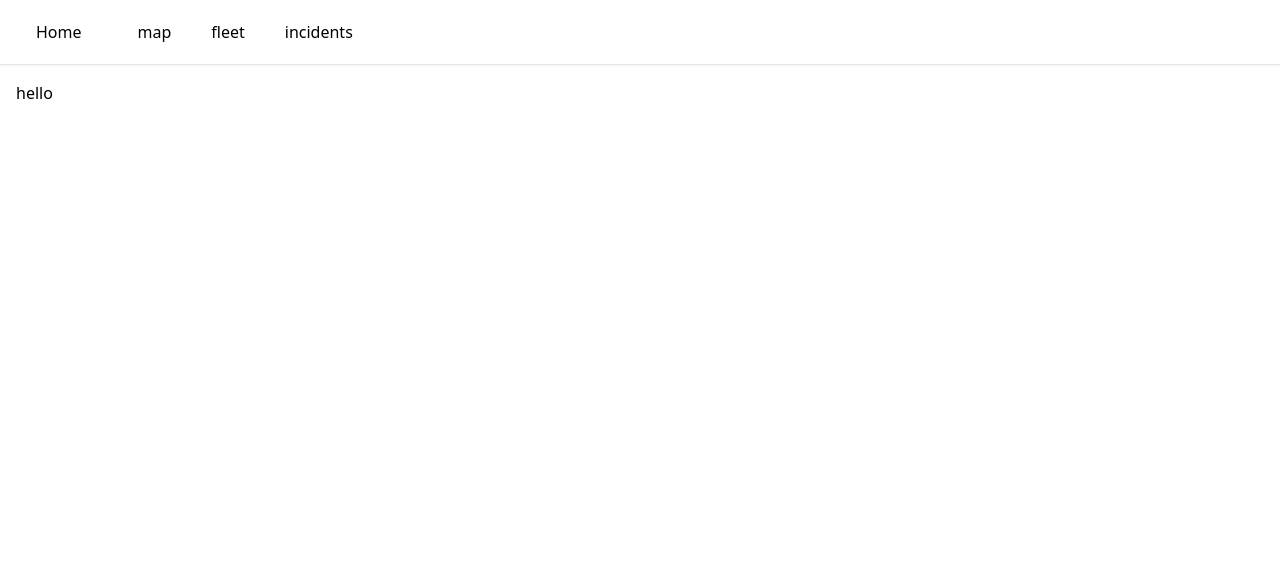
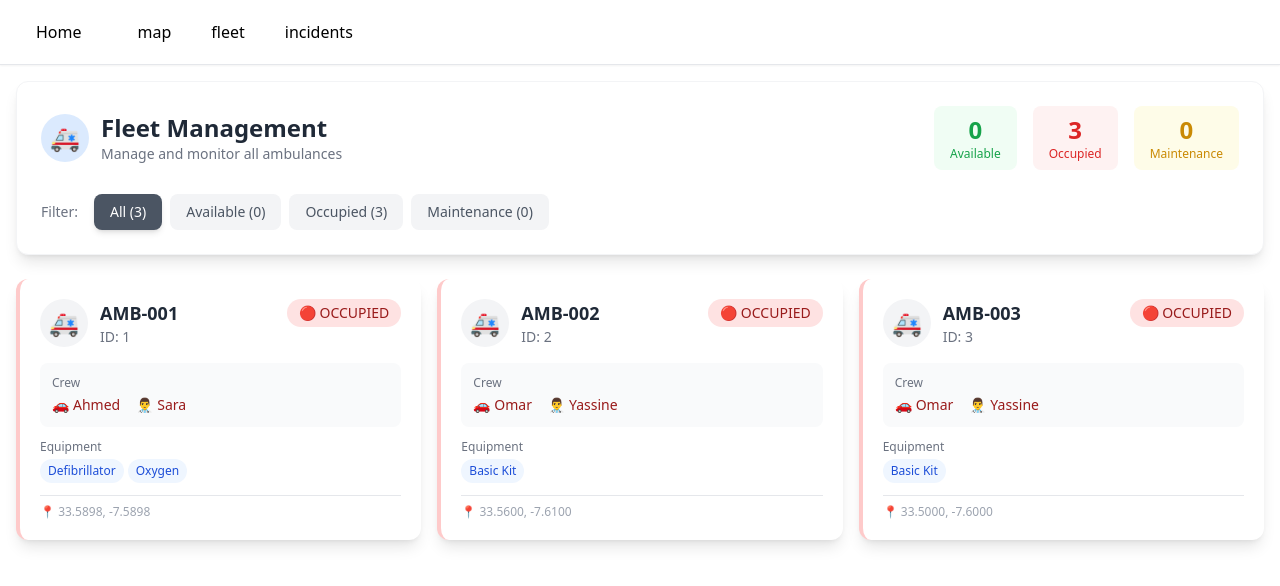
Before and after one commit to Smailnajim/ResQ, a React (Vite) app: page /fleet in a window 1280 px wide. Before the commit this address led to /. Shown: the top 586 px of the page. Built offline with nearby package versions, Linux system fonts and the light colour scheme; data requests are answered from the project's data file.

Commit message:
create a Fleet page to display and filter ambulances by status

```diff
--- a/src/App.tsx
+++ b/src/App.tsx
@@ -3,6 +3,7 @@ import Index from "./components/4_layouts";
 import CalendarDemo from "./components/3_Modules/Test";
 import Map from "./pages/map";
 import Incidents from "./pages/incidents";
+import Fleet from "./pages/fleet";
 
 
 function App() {
@@ -13,6 +14,7 @@ function App() {
           <Route index element={<CalendarDemo />} />
           <Route path="map" element={<Map />} />
           <Route path="incidents" element={<Incidents />} />
+          <Route path="fleet" element={<Fleet />} />
           <Route path="*" element={<Navigate to="/" />} />
         </Route>
       </Routes>
--- /dev/null
+++ b/src/pages/fleet.tsx
@@ -0,0 +1,201 @@
+import { useEffect, useState } from "react";
+
+interface Ambulance {
+    id: number | string;
+    matricule: string;
+    status: "AVAILABLE" | "OCCUPIED" | "MAINTENANCE";
+    location: {
+        lat: number;
+        lng: number;
+    };
+    group: {
+        driver: string;
+        medic: string;
+    };
+    equipment: string[];
+}
+
+type StatusFilter = "ALL" | "AVAILABLE" | "OCCUPIED" | "MAINTENANCE";
+
+export default function Fleet() {
+    const [ambulances, setAmbulances] = useState<Ambulance[]>([]);
+    const [loading, setLoading] = useState(true);
+    const [filter, setFilter] = useState<StatusFilter>("ALL");
+
+    const fetchAmbulances = async () => {
+        try {
+            const response = await fetch("http://localhost:5000/ambulances");
+            const data = await response.json();
+            setAmbulances(data);
+        } catch (error) {
+            console.error("Error fetching ambulances:", error);
+        } finally {
+            setLoading(false);
+        }
+    };
+
+    useEffect(() => {
+        fetchAmbulances();
+    }, []);
+
+    // Filter ambulances based on status
+    const filteredAmbulances = ambulances.filter(amb =>
+        filter === "ALL" ? true : amb.status === filter
+    );
+
+    // Count by status
+    const counts = {
+        ALL: ambulances.length,
+        AVAILABLE: ambulances.filter(a => a.status === "AVAILABLE").length,
+        OCCUPIED: ambulances.filter(a => a.status === "OCCUPIED").length,
+        MAINTENANCE: ambulances.filter(a => a.status === "MAINTENANCE").length,
+    };
+
+    const getStatusStyle = (status: string) => {
+        switch (status) {
+            case "AVAILABLE": return "bg-green-100 text-green-800 border-green-200";
+            case "OCCUPIED": return "bg-red-100 text-red-800 border-red-200";
+            case "MAINTENANCE": return "bg-yellow-100 text-yellow-800 border-yellow-200";
+            default: return "bg-gray-100 text-gray-800 border-gray-200";
+        }
+    };
+
+    const getStatusIcon = (status: string) => {
+        switch (status) {
+            case "AVAILABLE": return "🟢";
+            case "OCCUPIED": return "🔴";
+            case "MAINTENANCE": return "🟡";
+            default: return "⚪";
+        }
+    };
+
+    const filterButtons: { value: StatusFilter; label: string; color: string }[] = [
+        { value: "ALL", label: "All", color: "bg-gray-600" },
+        { value: "AVAILABLE", label: "Available", color: "bg-green-600" },
+        { value: "OCCUPIED", label: "Occupied", color: "bg-red-600" },
+        { value: "MAINTENANCE", label: "Maintenance", color: "bg-yellow-600" },
+    ];
+
+    return (
+        <div className="space-y-6">
+            {/* Header */}
+            <div className="bg-white rounded-xl shadow-lg p-6 border border-gray-100">
+                <div className="flex items-center justify-between mb-6">
+                    <div className="flex items-center gap-3">
+                        <div className="w-12 h-12 bg-blue-100 rounded-full flex items-center justify-center">
+                            <span className="text-2xl">🚑</span>
+                        </div>
+                        <div>
+                            <h1 className="text-2xl font-bold text-gray-800">Fleet Management</h1>
+                            <p className="text-gray-500 text-sm">Manage and monitor all ambulances</p>
+                        </div>
+                    </div>
+                    <div className="flex items-center gap-4">
+                        <div className="text-center px-4 py-2 bg-green-50 rounded-lg">
+                            <div className="text-2xl font-bold text-green-600">{counts.AVAILABLE}</div>
+                            <div className="text-xs text-green-600">Available</div>
+                        </div>
+                        <div className="text-center px-4 py-2 bg-red-50 rounded-lg">
+                            <div className="text-2xl font-bold text-red-600">{counts.OCCUPIED}</div>
+                            <div className="text-xs text-red-600">Occupied</div>
+                        </div>
+                        <div className="text-center px-4 py-2 bg-yellow-50 rounded-lg">
+                            <div className="text-2xl font-bold text-yellow-600">{counts.MAINTENANCE}</div>
+                            <div className="text-xs text-yellow-600">Maintenance</div>
+                        </div>
+                    </div>
+                </div>
+
+                {/* Filter Buttons */}
+                <div className="flex items-center gap-2">
+                    <span className="text-sm text-gray-500 mr-2">Filter:</span>
+                    {filterButtons.map(btn => (
+                        <button
+                            key={btn.value}
+                            onClick={() => setFilter(btn.value)}
+                            className={`px-4 py-2 rounded-lg text-sm font-medium transition-all ${filter === btn.value
+                                    ? `${btn.color} text-white shadow-md`
+                                    : "bg-gray-100 text-gray-600 hover:bg-gray-200"
+                                }`}
+                        >
+                            {btn.label} ({counts[btn.value]})
+                        </button>
+                    ))}
+                </div>
+            </div>
+
+            {/* Ambulances Grid */}
+            {loading ? (
+                <div className="flex items-center justify-center py-12">
+                    <div className="animate-spin rounded-full h-10 w-10 border-4 border-blue-500 border-t-transparent"></div>
+                </div>
+            ) : filteredAmbulances.length === 0 ? (
+                <div className="bg-white rounded-xl shadow-lg p-12 text-center">
+                    <span className="text-4xl mb-3 block">🚑</span>
+                    <p className="text-gray-500">No ambulances found with status "{filter}"</p>
+                </div>
+            ) : (
+                <div className="grid grid-cols-1 md:grid-cols-2 lg:grid-cols-3 gap-4">
+                    {filteredAmbulances.map(ambulance => (
+                        <div
+                            key={ambulance.id}
+                            className={`bg-white rounded-xl shadow-lg p-5 border-l-4 transition-all hover:shadow-xl ${getStatusStyle(ambulance.status)}`}
+                        >
+                            <div className="flex items-start justify-between mb-4">
+                                <div className="flex items-center gap-3">
+                                    <div className="w-12 h-12 bg-gray-100 rounded-full flex items-center justify-center text-2xl">
+                                        🚑
+                                    </div>
+                                    <div>
+                                        <div className="font-bold text-lg text-gray-800">{ambulance.matricule}</div>
+                                        <div className="text-sm text-gray-500">ID: {ambulance.id}</div>
+                                    </div>
+                                </div>
+                                <div className={`px-3 py-1 rounded-full text-sm font-medium flex items-center gap-1 ${getStatusStyle(ambulance.status)}`}>
+                                    {getStatusIcon(ambulance.status)} {ambulance.status}
+                                </div>
+                            </div>
+
+                            <div className="space-y-3">
+                                {/* Crew */}
+                                <div className="bg-gray-50 rounded-lg p-3">
+                                    <div className="text-xs text-gray-500 mb-1">Crew</div>
+                                    <div className="flex items-center gap-4 text-sm">
+                                        <div className="flex items-center gap-1">
+                                            <span>🚗</span>
+                                            <span className="font-medium">{ambulance.group.driver}</span>
+                                        </div>
+                                        <div className="flex items-center gap-1">
+                                            <span>👨‍⚕️</span>
+                                            <span className="font-medium">{ambulance.group.medic}</span>
+                                        </div>
+                                    </div>
+                                </div>
+
+                                {/* Equipment */}
+                                <div>
+                                    <div className="text-xs text-gray-500 mb-1">Equipment</div>
+                                    <div className="flex flex-wrap gap-1">
+                                        {ambulance.equipment.map((item, index) => (
+                                            <span
+                                                key={index}
+                                                className="px-2 py-1 bg-blue-50 text-blue-700 text-xs rounded-full"
+                                            >
+                                                {item}
+                                            </span>
+                                        ))}
+                                    </div>
+                                </div>
+
+                                {/* Location */}
+                                <div className="text-xs text-gray-400 pt-2 border-t">
+                                    📍 {ambulance.location.lat.toFixed(4)}, {ambulance.location.lng.toFixed(4)}
+                                </div>
+                            </div>
+                        </div>
+                    ))}
+                </div>
+            )}
+        </div>
+    );
+}
```
